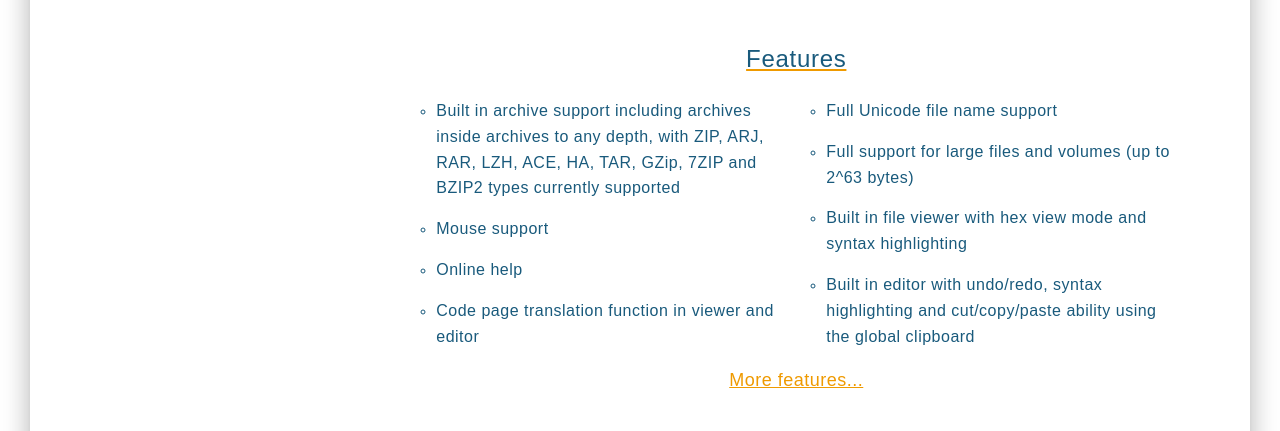
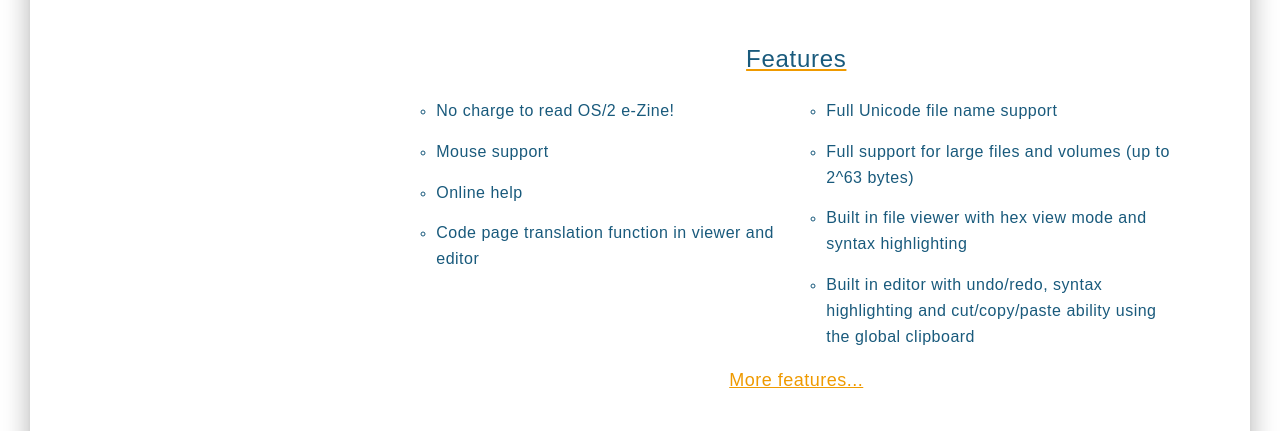
Before and after one commit to jeffberlin/BMT-Catalog, a plain HTML site: page developers/osEzine.html in a window 1280 px wide. Shown: the part 669-1100 px from the top of the page. Drawn offline with nearby package versions, Linux system fonts and the light colour scheme; some packages are replaced by stand-ins of ours; a script that the page names is missing.

Commit message:
Building e-zine page

```diff
--- a/developers/osEzine.html
+++ b/developers/osEzine.html
@@ -157,7 +157,7 @@
                     <ul style="list-style-type: circle; padding-left: 15px;">
                       <li>
                         <p style="font-size: 16px;">
-                          Built in archive support including archives inside archives to any depth, with ZIP, ARJ, RAR, LZH, ACE, HA, TAR, GZip, 7ZIP and BZIP2 types currently supported
+                          No charge to read OS/2 e-Zine!
                         </p>
                       </li>
                       <li>
```
